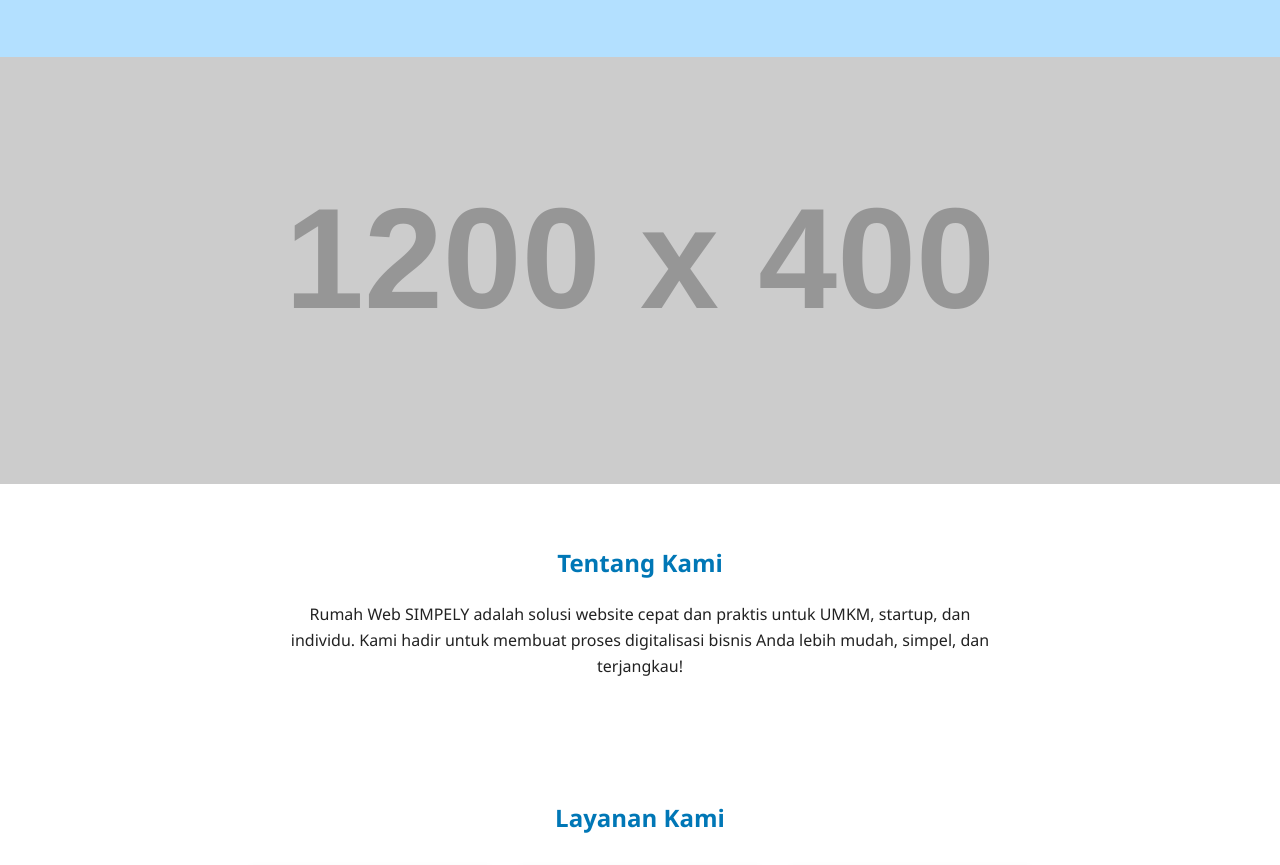
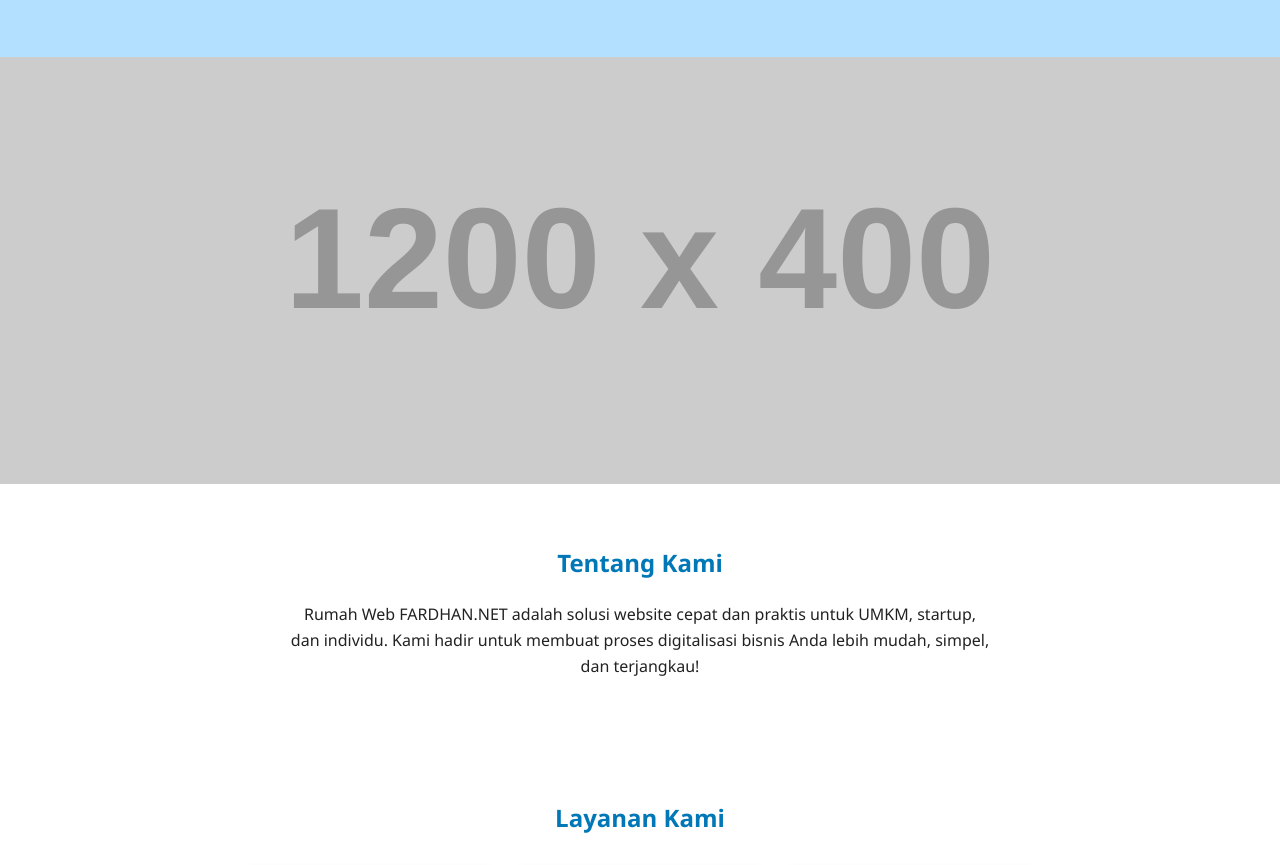
Before and after one commit to fardhanalle/baso-peso, a plain HTML site: page index.html in a window 1280 px wide. Shown: the part 165-1030 px from the top of the page. Drawn offline with Linux system fonts and the light colour scheme; placeholder pictures from the web are drawn by us.

Commit message:
Update index.html

```diff
--- a/index.html
+++ b/index.html
@@ -164,7 +164,7 @@
   <section class="about">
     <h2>Tentang Kami</h2>
     <p>
-      Rumah Web SIMPELY adalah solusi website cepat dan praktis untuk UMKM, startup, dan individu. Kami hadir untuk membuat proses digitalisasi bisnis Anda lebih mudah, simpel, dan terjangkau!
+      Rumah Web FARDHAN.NET adalah solusi website cepat dan praktis untuk UMKM, startup, dan individu. Kami hadir untuk membuat proses digitalisasi bisnis Anda lebih mudah, simpel, dan terjangkau!
     </p>
   </section>
 
```
